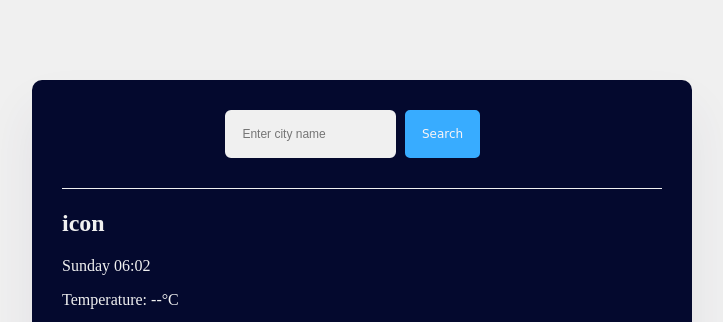
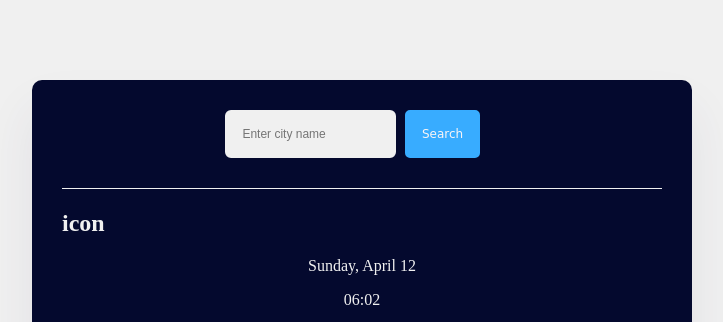
Before and after one commit to made642/Maridel-Weather-Search, a plain HTML site: page index.html in a window 1280 px wide. Shown: the top 322 px of the page, without its empty margins (278-1001 px from the left). Drawn offline with nearby package versions, Linux system fonts and the light colour scheme; no server answers.

Commit message:
updating the html, css and js

```diff
--- a/index.html
+++ b/index.html
@@ -18,12 +18,13 @@
       </header>
       <h1 id="city-name"></h1>
       <main>
-        <div id="weather-info">
-          <h2 id="icon">icon</h2>
-          <p id="current-date">Today's date</p>
-          <p id="temperature">
-            Temperature: <span class="temperature-value">--</span>°C
-          </p>
+        <div id="weather-container">
+          <div id="weather-info">
+            <h2 id="icon">icon</h2>
+            <p id="current-date">Today's date</p>
+            <p id="current-time"></p>
+            <p id="temperature"><span class="temperature-value">--</span>°C</p>
+          </div>
           <div id="weather-details">
             <div>
               <p id="description">Weather description</p>
--- a/index.js
+++ b/index.js
@@ -10,6 +10,8 @@ function displayWeather(response) {
 
   let currentIcon = document.querySelector("#icon");
   let conditionUrl = response.data.condition.icon_url;
+  currentIcon.style.width = "100px";
+  currentIcon.style.height = "auto";
 
   let currentDescription = document.querySelector("#description");
   let apiDescription = response.data.condition.description;
@@ -45,17 +47,9 @@ function toTitleCase(str) {
 }
 
 function formatDate(date) {
-  let minutes = date.getMinutes();
-  let hours = date.getHours();
   let day = date.getDay();
-
-  if (minutes < 10) {
-    minutes = `0${minutes}`;
-  }
-
-  if (hours < 10) {
-    hours = `0${hours}`;
-  }
+  let month = date.getMonth();
+  let dateOfMonth = date.getDate();
 
   let days = [
     "Sunday",
@@ -66,9 +60,36 @@ function formatDate(date) {
     "Friday",
     "Saturday",
   ];
+  let months = [
+    "January",
+    "February",
+    "March",
+    "April",
+    "May",
+    "June",
+    "July",
+    "August",
+    "September",
+    "October",
+    "November",
+    "December",
+  ];
 
   let formattedDay = days[day];
-  return `${formattedDay} ${hours}:${minutes}`;
+  let formattedMonth = months[month];
+  return `${formattedDay},   ${formattedMonth} ${dateOfMonth}`;
+}
+
+function formatTime(date) {
+  let minutes = date.getMinutes();
+  let hours = date.getHours();
+  if (minutes < 10) {
+    minutes = `0${minutes}`;
+  }
+  if (hours < 10) {
+    hours = `0${hours}`;
+  }
+  return `${hours}:${minutes}`;
 }
 
 let searchForm = document.querySelector("#search-form");
@@ -77,4 +98,6 @@ searchForm.addEventListener("submit", search);
 let currentDateELement = document.querySelector("#current-date");
 let currentDate = new Date();
 
+let currentTimeElement = document.querySelector("#current-time");
+currentTimeElement.innerHTML = formatTime(currentDate);
 currentDateELement.innerHTML = formatDate(currentDate);
--- a/style.css
+++ b/style.css
@@ -44,3 +44,20 @@ header {
   padding: 15px;
   border-radius: 5px;
 }
+
+#current-date,
+#current-time,
+#temperature {
+  display: flex;
+  justify-content: center;
+  align-items: center;
+}
+
+#temperature {
+  font-size: 70px;
+}
+#icon {
+  width: 100px !important;
+  height: auto;
+  background-size: 32px 32px;
+}
```
